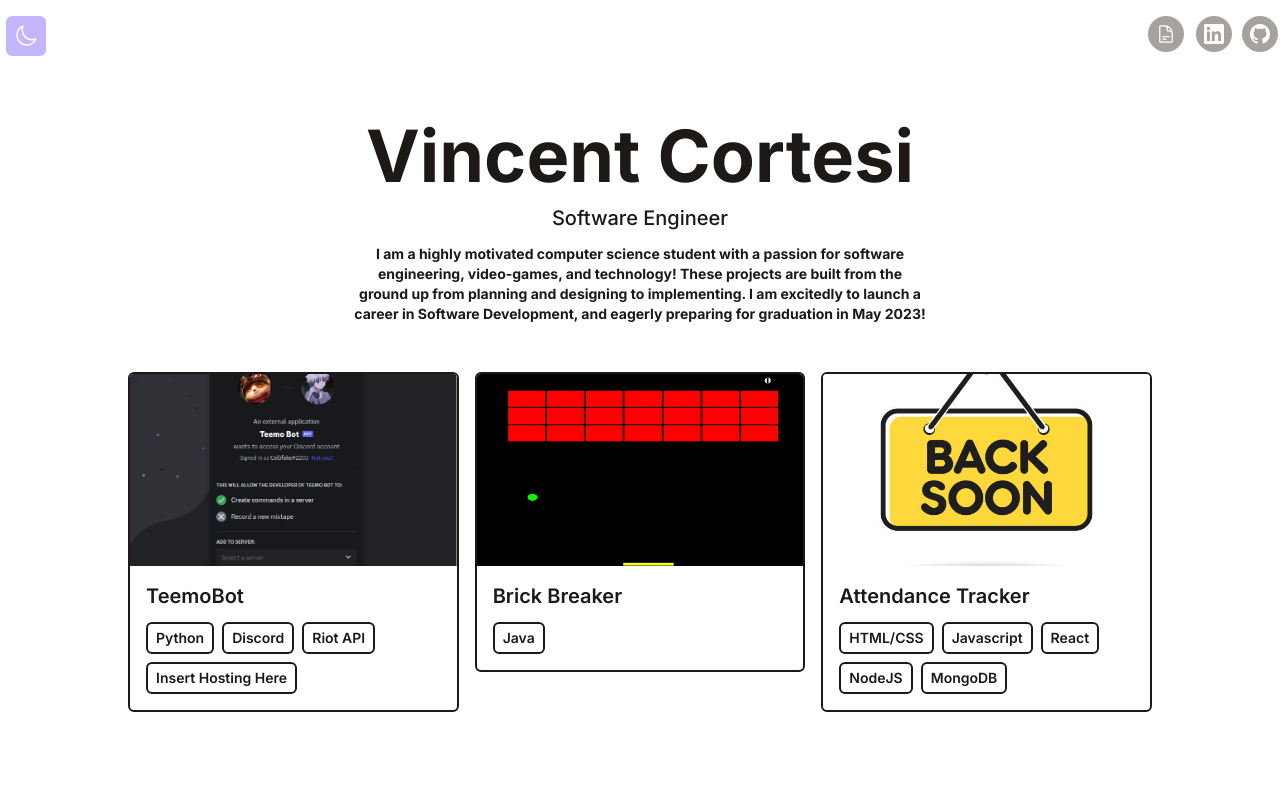
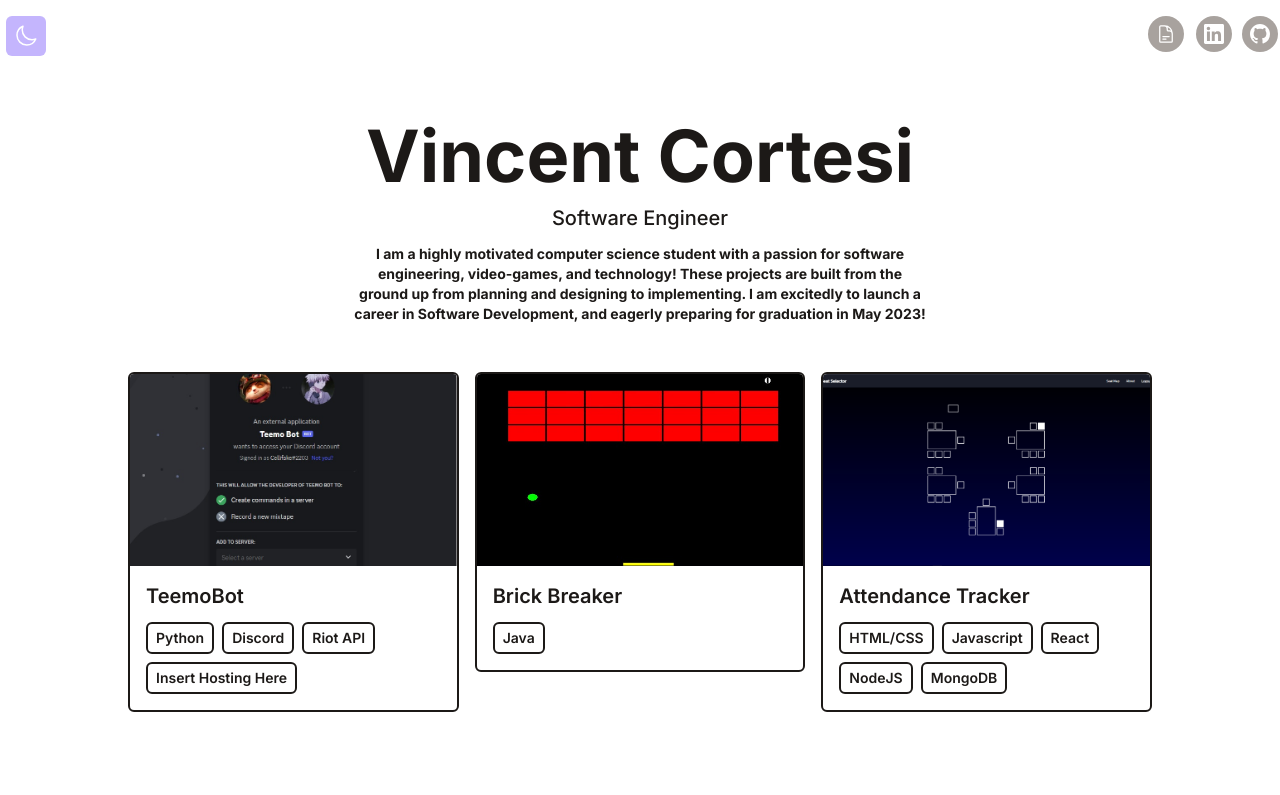
Before and after one commit to Vcortesi/my-portfolio, a React (Vite) app: page / in a window 1280 px wide. Shown: the top 795 px of the page. Built offline with nearby package versions, Linux system fonts and the light colour scheme.

Commit message:
updated uss picture

```diff
--- a/src/data/portfolio.js
+++ b/src/data/portfolio.js
@@ -19,7 +19,7 @@ export default [
     },*/
     {
         title: 'Attendance Tracker',
-        imgUrl: '/assets/istockphoto-1050712820-612x612.jpg',
+        imgUrl: '/assets/Untitleduss.png',
         stack: ['HTML/CSS','Javascript','React','NodeJS','MongoDB'],
         link:'https://github.com/UltimateSeatSelectorInc',
     },
```
Also changed, not shown: public/assets/Untitleduss.png (added).
